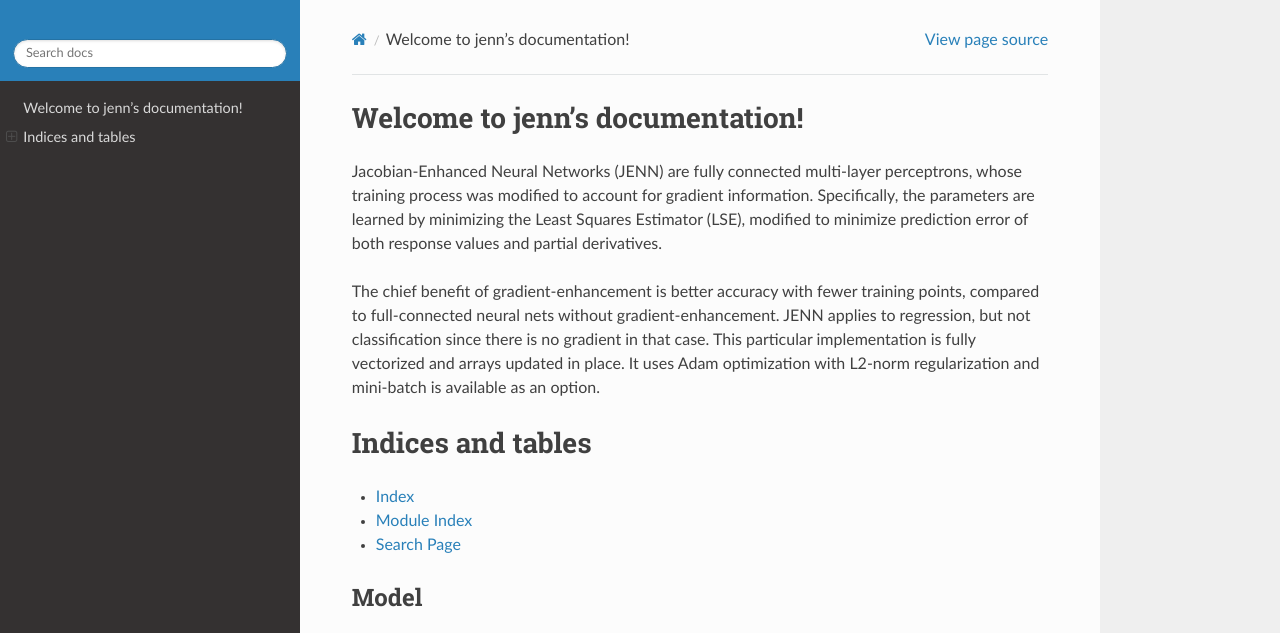
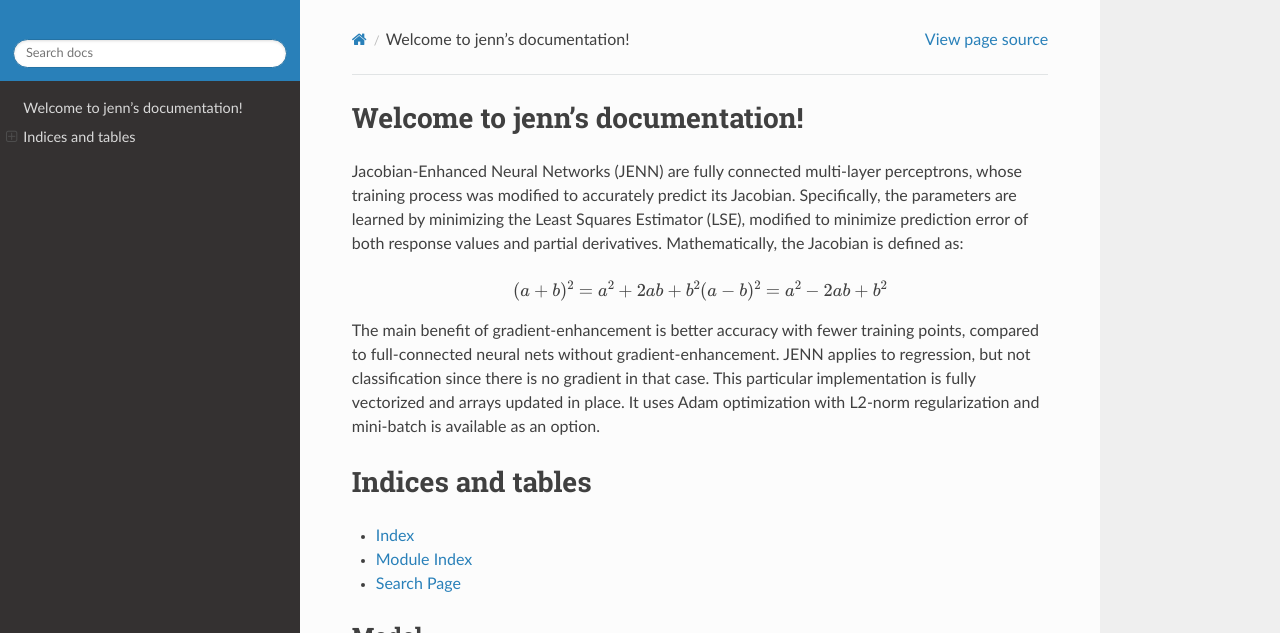
Before and after one commit to shb84/JENN, a Sphinx documentation site: the page built from docs/source/index.rst, in a window 1280 px wide and 900 px high, cut to the strip 0-633 px from the top of the window. Built offline with Sphinx 7.4.7 and the Read the Docs theme 2.0.0, drawn with Linux system fonts in a browser that asks for light colours.

Commit message:
update docs

```diff
--- a/docs/source/index.rst
+++ b/docs/source/index.rst
@@ -11,12 +11,18 @@ Welcome to jenn's documentation!
    :caption: Contents:
 
 Jacobian-Enhanced Neural Networks (JENN) are fully connected multi-layer
-perceptrons, whose training process was modified to account for gradient
-information. Specifically, the parameters are learned by minimizing the Least
+perceptrons, whose training process was modified to accurately predict its
+Jacobian. Specifically, the parameters are learned by minimizing the Least
 Squares Estimator (LSE), modified to minimize prediction error of both
-response values and partial derivatives.
+response values and partial derivatives. Mathematically, the Jacobian is
+defined as:
 
-The chief benefit of gradient-enhancement is better accuracy with
+.. math::
+
+   (a + b)^2 = a^2 + 2ab + b^2
+   (a - b)^2 = a^2 - 2ab + b^2
+
+The main benefit of gradient-enhancement is better accuracy with
 fewer training points, compared to full-connected neural nets without
 gradient-enhancement. JENN applies to regression, but not classification since
 there is no gradient in that case. This particular implementation is fully
```
